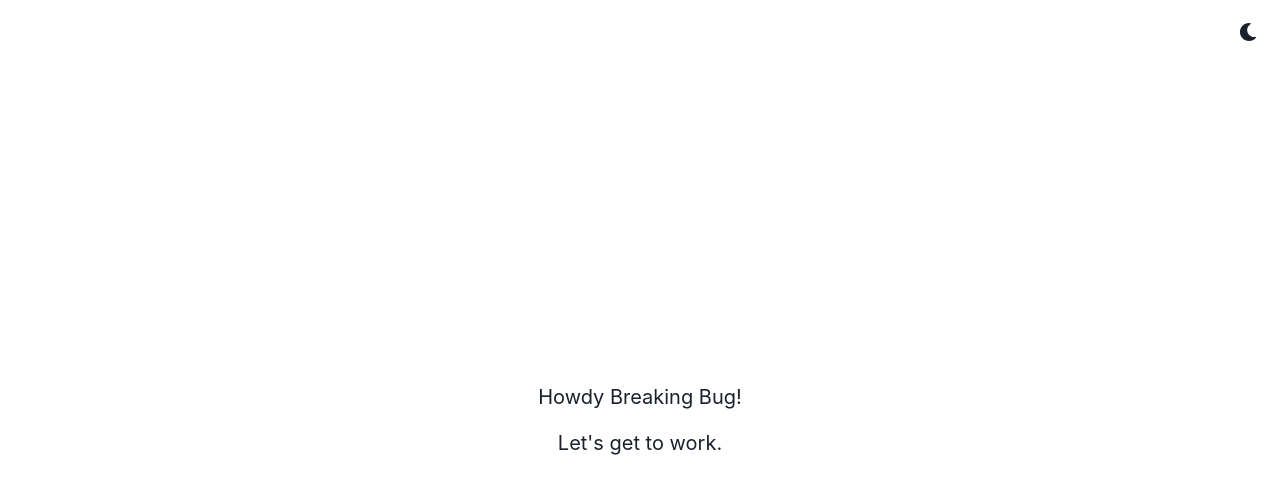
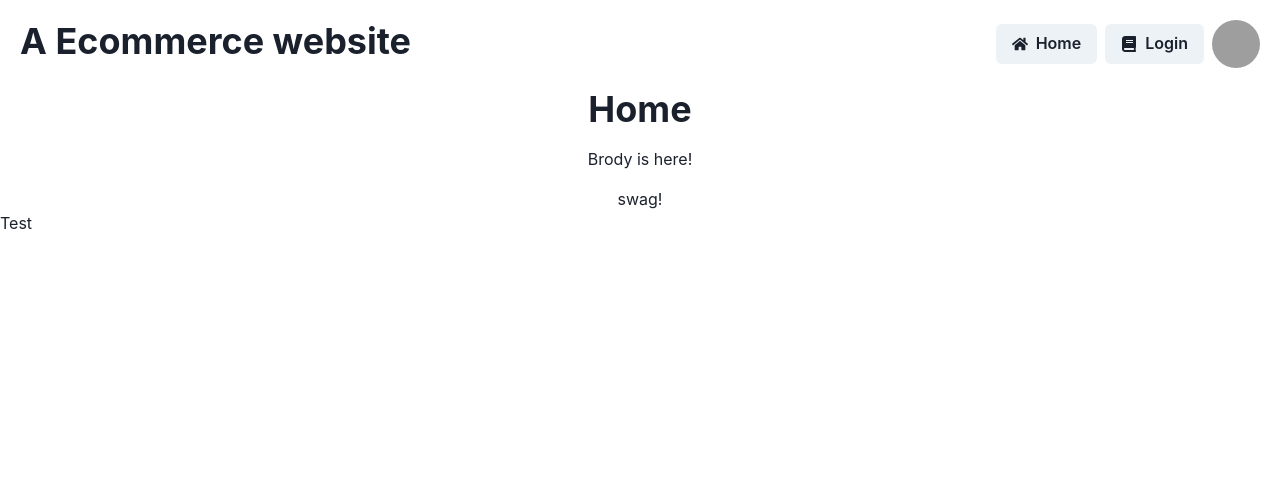
Before and after one commit to Brodypen/code-red-project, a React (Create React App) app: page / in a window 1280 px wide. Shown: the top 494 px of the page. Built offline with nearby package versions, Linux system fonts and the light colour scheme; grey boxes are pictures that could not be loaded.

Commit message:
Basic page setup
Co-authored-by: ChrisO <ChrisOh431@users.noreply.github.com>
Co-authored-by: Sai Prashanth <prashanth440@users.noreply.github.com>

```diff
--- a/src/App.js
+++ b/src/App.js
@@ -4,23 +4,51 @@ import {
   Box,
   VStack,
   Grid,
+  Flex,
+  Collapse,
   theme,
+  useBoolean,
   Text,
 } from '@chakra-ui/react';
-import { ColorModeSwitcher } from './components/ColorModeSwitcher';
+import { ColorModeSwitcher } from './ColorModeSwitcher';
+import Home from './components/pages/Home';
+import TopNavBar from './components/layouts/TopNavBar';
+import AccountPage from './components/pages/AccountPage';
+function App() {
+    const [home, setHome] = useBoolean(true);
+    const [loginPage, setLoginPage] = useBoolean();
 
-function App() {
+    function onClickPageChange(name) {
+      setHome.off();
+      setLoginPage.off();
+      if (name === 'Home') {
+        setHome.toggle();
+      } else {
+        setLoginPage.toggle();
+      }
+    }
   return (
     <ChakraProvider theme={theme}>
-      <Box textAlign="center" fontSize="xl">
-        <Grid minH="100vh" p={3}>
-          <ColorModeSwitcher justifySelf="flex-end" />
-          <VStack spacing={4}>
-            <Text>Howdy Breaking Bug!</Text>
-            <Text>Let's get to work.</Text>
-          </VStack>
-        </Grid>
-      </Box>
+      <Flex direction="column" justify="center" padding={5}>
+        <TopNavBar onClick={onClickPageChange} />
+      </Flex>
+      <Collapse in={home} animateOpacity unmountOnExit>
+        <Home />
+      </Collapse>
+      <Collapse in={loginPage} animateOpacity unmountOnExit>
+        <Text>Hey</Text>
+        <AccountPage />
+      </Collapse>
+      <Text>Test</Text>
+      {/* <Collapse in={menu} animateOpacity unmountOnExit>
+        <Menu />
+      </Collapse>
+      <Collapse in={contact} animateOpacity unmountOnExit>
+        <Contact />
+      </Collapse> */}
+      {/* {menu ? <Menu /> : <></>}
+      {contact ? <Contact /> : <></>} */}
+      <Box height="3vh" width="auto" />
     </ChakraProvider>
   );
 }
--- /dev/null
+++ b/src/components/layouts/TopMenu.js
@@ -0,0 +1,26 @@
+import { Button, HStack, WrapItem} from '@chakra-ui/react';
+import { Avatar, AvatarBadge, AvatarGroup } from '@chakra-ui/react';
+import React from 'react';
+import { FaHome, FaBook, FaInfo } from 'react-icons/fa';
+
+const TopMenu = ({onClick}) => {
+  return (
+    <div>
+      <HStack>
+        <Button leftIcon={<FaHome />} onClick={() => onClick('Home')}>
+          Home
+        </Button>
+        <Button leftIcon={<FaBook />} onClick={() => onClick('loginPage')}>Login</Button>
+        <WrapItem>
+          <Avatar
+            size="md"
+            name="Ryan Florence"
+            src="https://bit.ly/ryan-florence"
+          />{' '}
+        </WrapItem>
+      </HStack>
+    </div>
+  );
+};
+
+export default TopMenu;
--- /dev/null
+++ b/src/components/layouts/TopNavBar.js
@@ -0,0 +1,18 @@
+import { Flex, Heading } from '@chakra-ui/react';
+import { useMediaQuery } from '@chakra-ui/react';
+import React from 'react';
+import TopMenu from './TopMenu';
+
+const TopNavBar = ({ onClick }) => {
+
+  return (
+    <Flex justifyContent="space-between">
+      <Heading style={{ whiteSpace: 'nowrap' }} fontSize="4xl">
+        A Ecommerce website
+      </Heading>
+        <TopMenu onClick={onClick}/>
+    </Flex>
+  );
+};
+
+export default TopNavBar;
--- /dev/null
+++ b/src/components/pages/AccountPage.js
@@ -0,0 +1,19 @@
+import React from 'react'
+import {
+  ChakraProvider,
+  Box,
+  VStack,
+  Grid,
+  theme,
+  Text,
+  Heading,
+} from '@chakra-ui/react'
+const AccountPage = () => {
+  return (
+    <VStack spacing={4}>
+      <Heading>Login Page</Heading>
+    </VStack>
+  );
+}
+
+export default AccountPage
--- /dev/null
+++ b/src/components/pages/Home.js
@@ -0,0 +1,21 @@
+import React from 'react'
+import {
+  ChakraProvider,
+  Box,
+  VStack,
+  Grid,
+  theme,
+  Heading,
+  Text,
+} from '@chakra-ui/react';
+const MainPage = () => {
+  return (
+    <VStack spacing={4}>
+      <Heading>Home</Heading>
+      <Text>Brody is here!</Text>
+      <Text>swag!</Text>
+    </VStack>
+  );
+}
+
+export default MainPage
--- /dev/null
+++ b/src/pages/AccountPage.js
@@ -0,0 +1,12 @@
+import React from 'react'
+import {ChakraProvider, Box,VStack,Grid,theme,Text,} from '@chakra-ui/react'
+
+const AccountPage = () => {
+  return (
+    <ChakraProvider theme={theme}>
+        <div></div>
+    </ChakraProvider>
+  )
+}
+
+export default AccountPage
```
Also changed, not shown: src/ColorModeSwitcher.js (renamed from src/components/ColorModeSwitcher.js).
